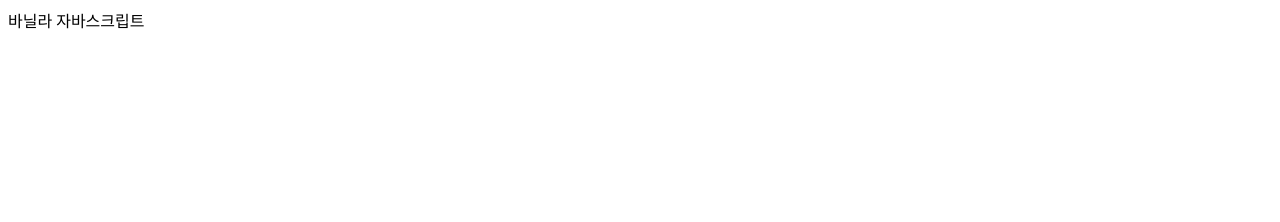
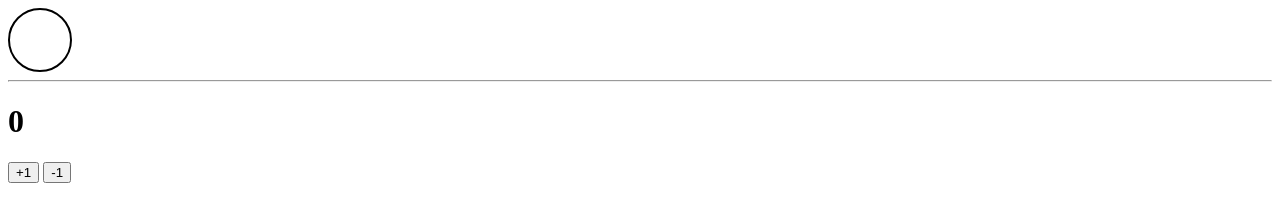
Before and after one commit to chohyojae/vanilla-redux, a website: page index.html in a window 1280 px wide. Drawn offline with Linux system fonts and the light colour scheme.

Commit message:
construct basic ui in index.html

```diff
--- /dev/null
+++ b/index.css
@@ -0,0 +1,11 @@
+.toggle {
+    border: 2px solid black;
+    width: 64px;
+    height: 64px;
+    border-radius: 32px;
+    box-sizing: border-box;
+}
+
+.toggle.active {
+    background: yellow;
+}
--- a/index.html
+++ b/index.html
@@ -1,5 +1,14 @@
 <!DOCTYPE html>
-<body>
-    <div>바닐라 자바스크립트</div>
+<html>
+  <head>
+    <link rel="stylesheet" type="text/css" href="index.css" />
+  </head>
+  <body>
+    <div class="toggle"></div>
+    <hr />
+    <h1>0</h1>
+    <button id="increase">+1</button>
+    <button id="decrease">-1</button>
     <script src="./index.js"></script>
-</body>
+  </body>
+</html>
```
Also changed, not shown: 1 other file.
